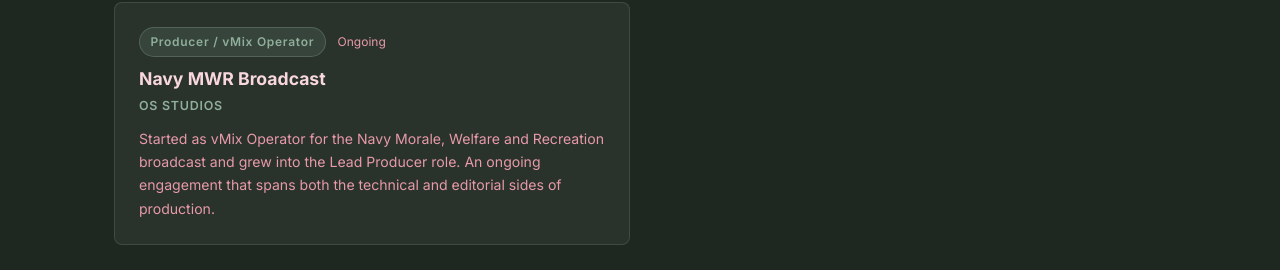
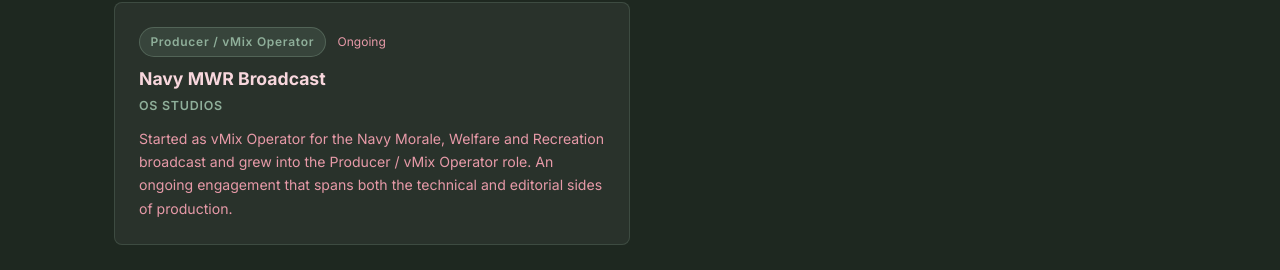
Before and after one commit to VermilionRose/vermilionrose.github.io, an Astro site: page / in a window 1280 px wide. Shown: the part 3794-4064 px from the top of the page. Built offline with nearby package versions, Linux system fonts and the light colour scheme; Astro itself is replaced by a stand-in of ours.

Commit message:
featured card edit

```diff
--- a/src/components/Featured.astro
+++ b/src/components/Featured.astro
@@ -39,7 +39,7 @@ const featured = [
     role: "Producer / vMix Operator",
     year: "Ongoing",
     story:
-      "Started as vMix Operator for the Navy Morale, Welfare and Recreation broadcast and grew into the Lead Producer role. An ongoing engagement that spans both the technical and editorial sides of production.",
+      "Started as vMix Operator for the Navy Morale, Welfare and Recreation broadcast and grew into the Producer / vMix Operator role. An ongoing engagement that spans both the technical and editorial sides of production.",
   },
 ];
 ---
```
